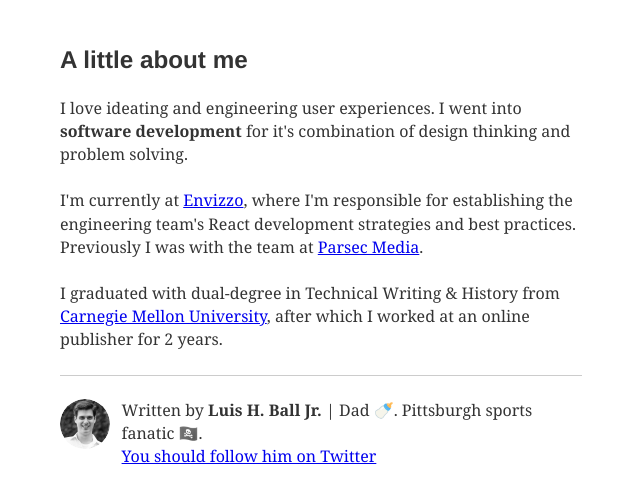
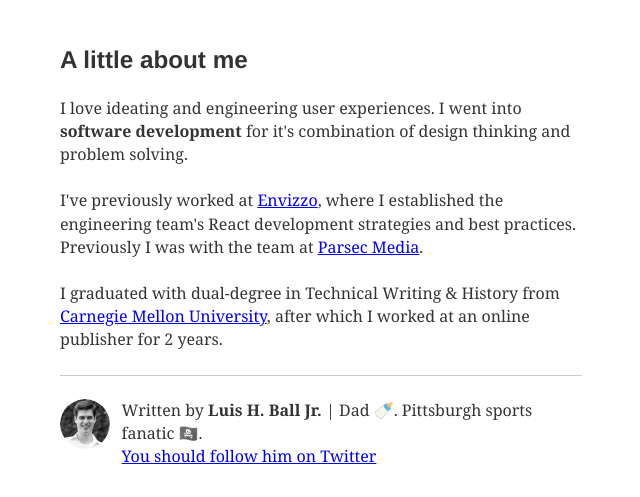
Before and after one commit to luqven/luqven.github.io, a Gatsby site: page /intro/ in a window 1280 px wide. Shown: the part 303-800 px from the top of the page, without its empty margins (319-959 px from the left). Built offline with nearby package versions, Linux system fonts and the light colour scheme; Gatsby itself is replaced by a stand-in of ours; some packages are replaced by stand-ins of ours; what typography-theme-github would draw is missing.

Commit message:
update intro

```diff
--- a/content/assets/intro.md
+++ b/content/assets/intro.md
@@ -14,6 +14,6 @@ Dad 🍼. Pittsburgh sports fanatic 🏴‍☠️.
 
 I love ideating and engineering user experiences. I went into __software development__ for it's combination of design thinking and problem solving.
 
-I'm currently at [Envizzo](https://www.envizzo.com), where I'm responsible for establishing the engineering team's React development strategies and best practices. Previously I was with the team at [Parsec Media](https://www.adelaidelift.com).
+I've previously worked at [Envizzo](https://www.envizzo.com), where I established the engineering team's React development strategies and best practices. Previously I was with the team at [Parsec Media](https://www.adelaidelift.com).
 
 I graduated with dual-degree in Technical Writing & History from [Carnegie Mellon University](https://www.cmu.edu/), after which I worked at an online publisher for 2 years.
```
